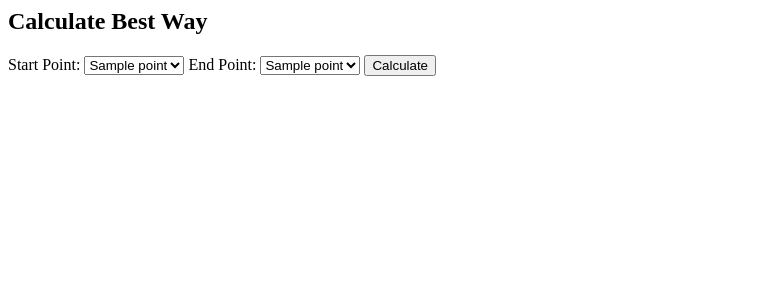
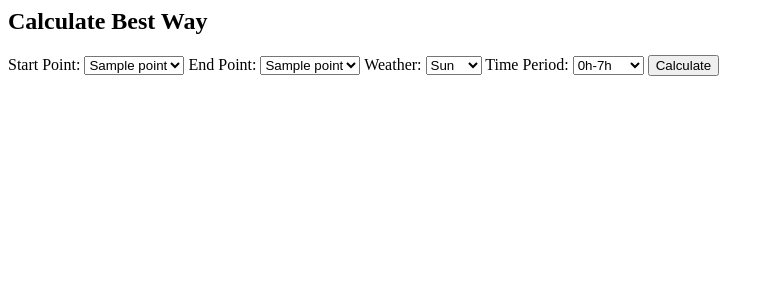
Before and after one commit to bdumoulin/City-traffic-project, a Django app: page /traffic/way/ in a window 1280 px wide. Shown: the top 300 px of the page, without its empty margins (0-773 px from the left). Run offline with Django 4.2, Linux system fonts and the light colour scheme; tables that the repository leaves empty hold one stand-in row (values such as "Sample post").

Commit message:
-add a select for weather and time in the way page

```diff
--- a/traffic_app/templates/way.html
+++ b/traffic_app/templates/way.html
@@ -20,6 +20,25 @@
             {% endfor %}
         </select>
 
+        <label for="weather">Weather:</label>
+        <select name="weather" id="weather">
+            <option value="sun">Sun</option>
+            <option value="rain">Rain</option>
+            <option value="snow">Snow</option>
+            <option value="fog">Fog</option>
+            <!-- Add more options as needed -->
+        </select>
+
+        <label for="time_period">Time Period:</label>
+        <select name="time_period" id="time_period">
+            <option value="0-7">0h-7h</option>
+            <option value="7-10">7h-10h</option>
+            <option value="10-16">10h-16h</option>
+            <option value="16-19">16h-19h</option>
+            <option value="19-24">19h-24h</option>
+            <!-- Add more options as needed -->
+        </select>
+
         <button type="submit">Calculate</button>
     </form>
 </div>
--- a/traffic_app/views.py
+++ b/traffic_app/views.py
@@ -23,13 +23,16 @@ def calculate_best_way(request):
     if request.method == 'POST':
         start_point_id = request.POST.get('start_point')
         end_point_id = request.POST.get('end_point')
+        weather = request.POST.get('weather', 'sun')
+        time_period = request.POST.get('time_period', '10-16')
 
         start_point = Point.objects.get(id=start_point_id)
         end_point = Point.objects.get(id=end_point_id)
 
         # Perform the calculation for the best way
-        best_way = map_instance.get_fastest_path(start_point, end_point, 'sun', '19-24')
+        best_way = map_instance.get_fastest_path(start_point, end_point, weather, time_period)
 
-        return render(request, 'way_result.html', {'start_point': start_point, 'end_point': end_point, 'best_way': best_way})
+        return render(request, 'way_result.html',
+                      {'start_point': start_point, 'end_point': end_point, 'best_way': best_way})
 
     return render(request, 'way.html', {'vertices': vertices})
```
